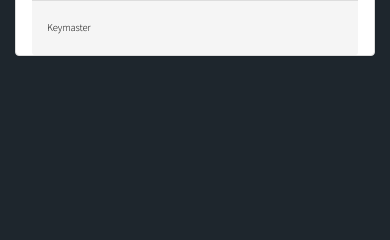
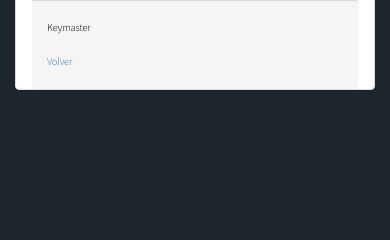
Before and after one commit to natecordova/keyMaster, a PHP site: page /pages/profesorAdmin.php in a window 390 px wide. Shown: the part 233-473 px from the top of the page. Run offline with PHP 8.4, Linux system fonts and the light colour scheme; data that the repository does not hold is empty; some libraries are stand-ins or nearby versions.

Commit message:
Update profesorAdmin.php

```diff
--- a/pages/profesorAdmin.php
+++ b/pages/profesorAdmin.php
@@ -98,8 +98,10 @@
                         </div>
                         <div class="panel-footer">
                             <div class="row">
-                                <div class="col col-xs-4">Keymaster
+                                <div class="col col-xs-11">Keymaster
                                 </div>
+				    <div class="col col-xs-1"><a href="vistaAdmin.php">Volver</a>
+                  </div>
                             </div>
                         </div>
                     </div>
```
